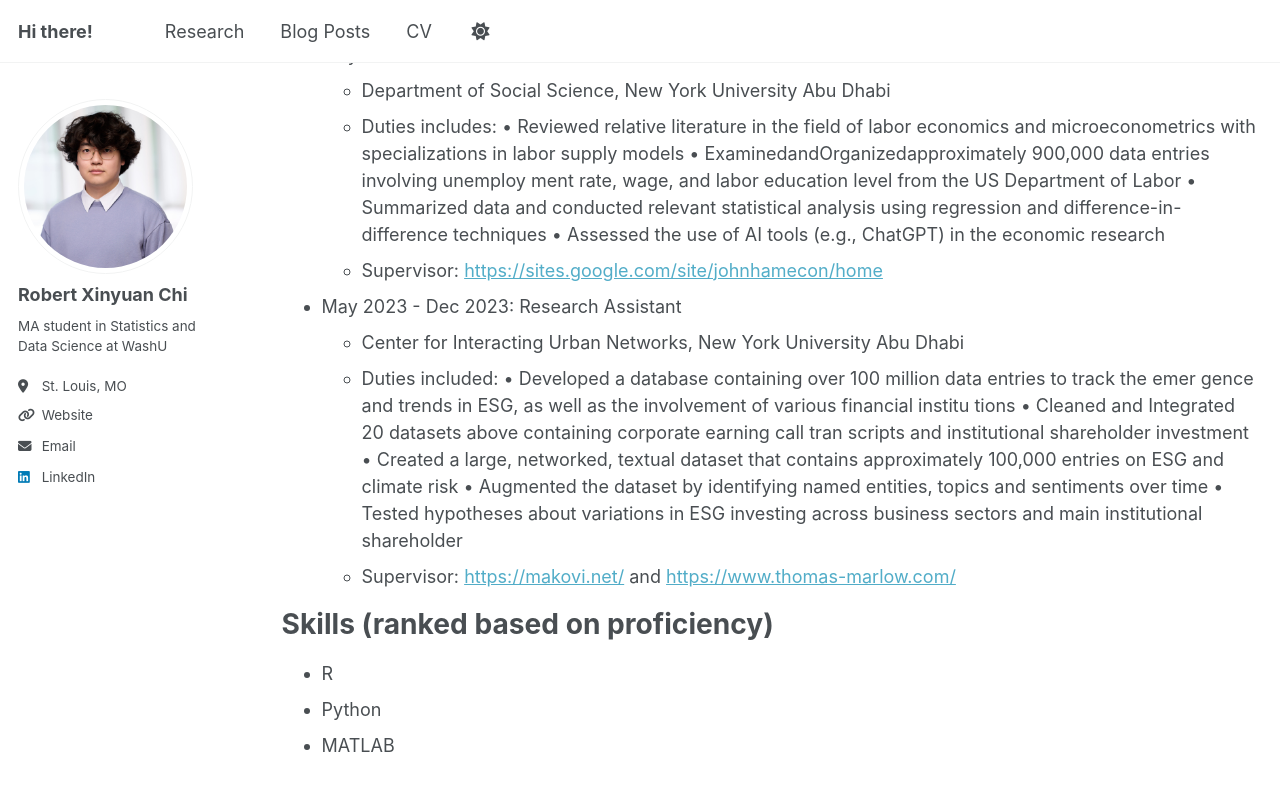
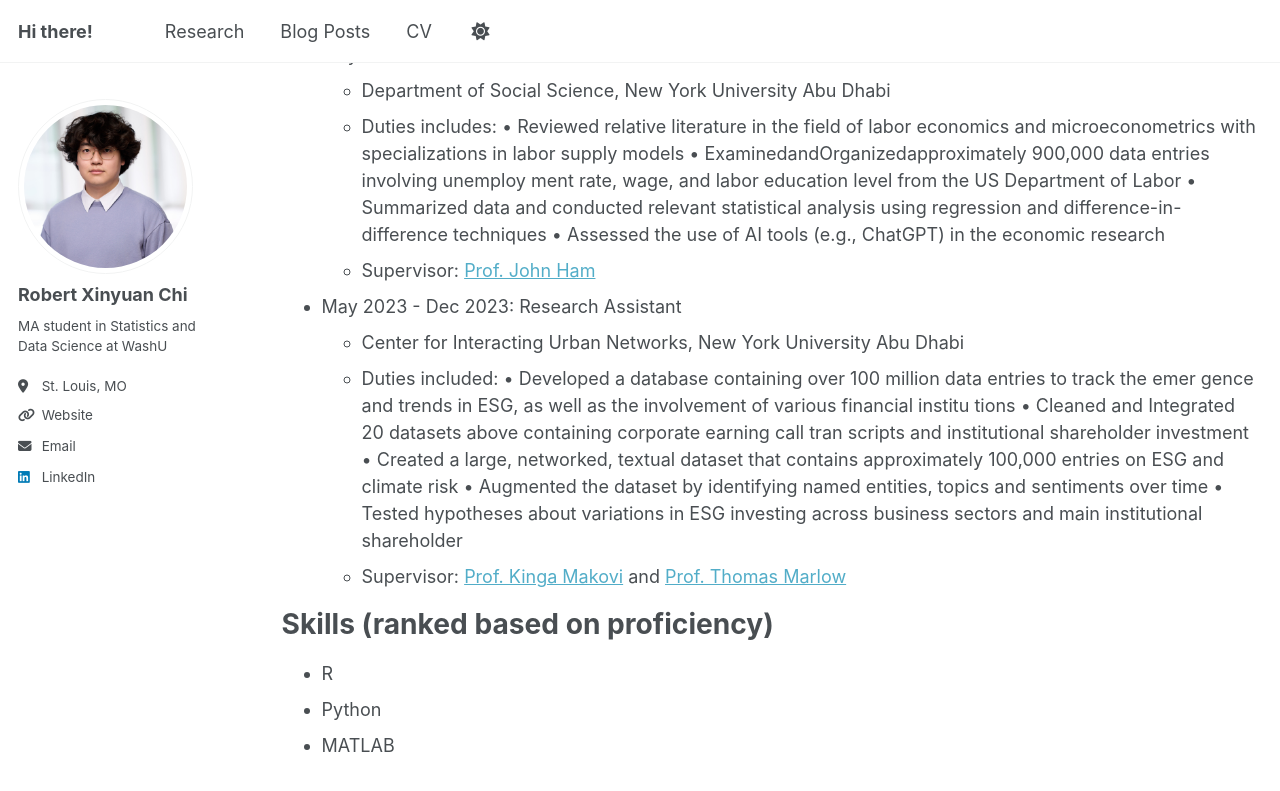
Before and after one commit to xychi75/xychi75.github.io, a Jekyll site: the page built from _pages/cv.md, in a window 1280 px wide and 900 px high, scrolled down 285 px. Shown: the top 791 px of the window. Built offline with Jekyll 4.4.1, drawn with Linux system fonts in a browser that asks for light colours; a script that is not in the unit is left out.

Commit message:
Update cv.md

```diff
--- a/_pages/cv.md
+++ b/_pages/cv.md
@@ -26,7 +26,7 @@ ment rate, wage, and labor education level from the US Department of Labor
  • Summarized data and conducted relevant statistical analysis using regression and
  difference-in-difference techniques
  • Assessed the use of AI tools (e.g., ChatGPT) in the economic research
-  * Supervisor: [https://sites.google.com/site/johnhamecon/home](Prof. John Ham)
+  * Supervisor: [Prof. John Ham](https://sites.google.com/site/johnhamecon/home)
 
 * May 2023 - Dec 2023: Research Assistant
   * Center for Interacting Urban Networks, New York University Abu Dhabi
@@ -42,7 +42,7 @@ scripts and institutional shareholder investment
  time
  • Tested hypotheses about variations in ESG investing across business sectors and
  main institutional shareholder
-  * Supervisor: [https://makovi.net/](Prof. Kinga Makovi) and [https://www.thomas-marlow.com/](Prof. Thomas Marlow)
+  * Supervisor: [Prof. Kinga Makovi](https://makovi.net/) and [Prof. Thomas Marlow](https://www.thomas-marlow.com/)
 
 Skills (ranked based on proficiency)
 ======
```
